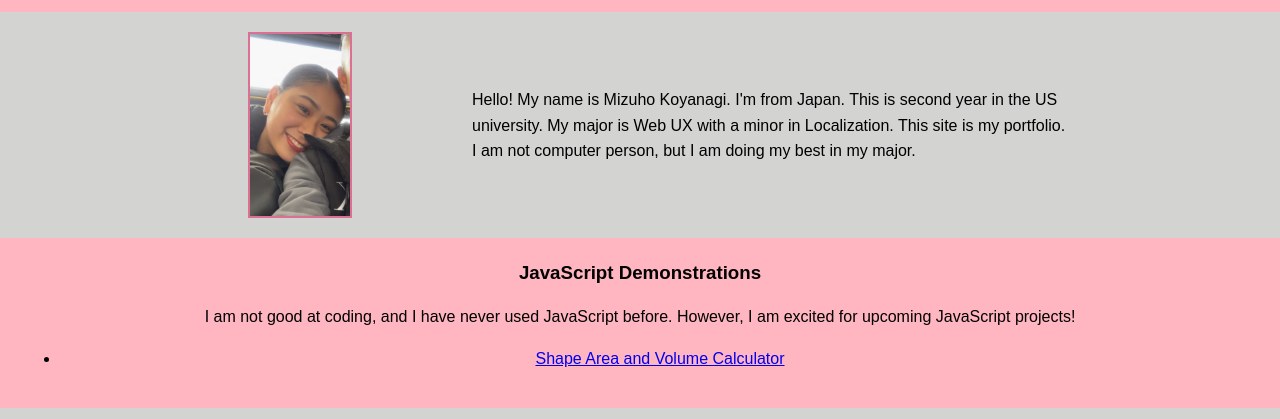
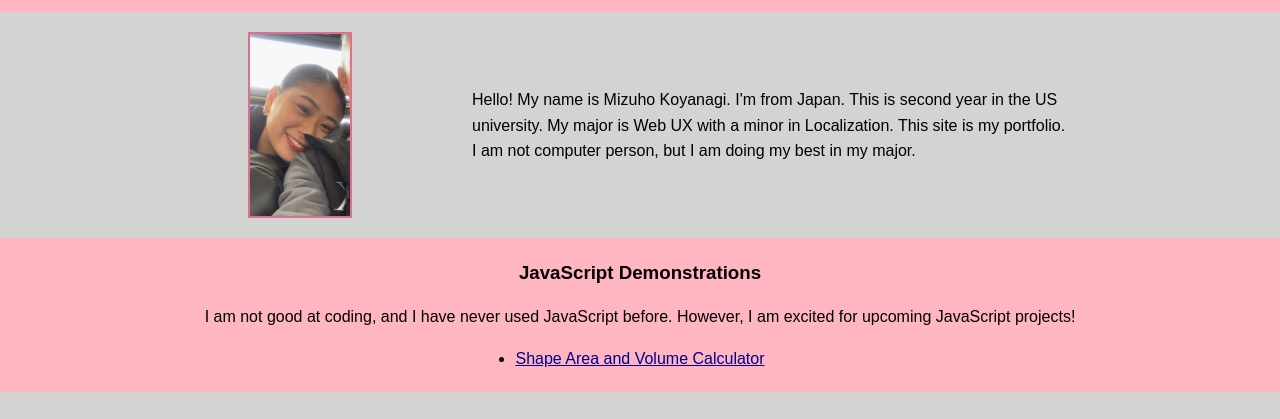
Before and after one commit to nsyhJtj7/nsyhjtj7.github.io, a plain HTML site: page index.html in a window 1280 px wide. Shown: the part 79-498 px from the top of the page. Drawn offline with Linux system fonts and the light colour scheme; files that its build step writes are made by us from their sources; files whose address does not match are found by name.

Commit message:
Add files via upload

```diff
--- a/css/styles.css
+++ b/css/styles.css
@@ -48,6 +48,22 @@ img {
     margin: 0;
 }
 
+#javalist {
+    padding: 0;
+    margin: 0;
+    text-align: left;
+    display: inline-block;
+}
+
+#javalist li a {
+    text-decoration: underline;
+    color: darkblue;
+}
+
+#javalist li a:hover {
+    text-decoration: underline;
+}
+
 footer {
     background-color: rgb(211, 211, 210);
     padding: 10px;
@@ -58,3 +74,7 @@ footer {
     text-align: center;
     font-size: 12px;
 }
+
+ul.javalist {
+    float:left;
+}
```
